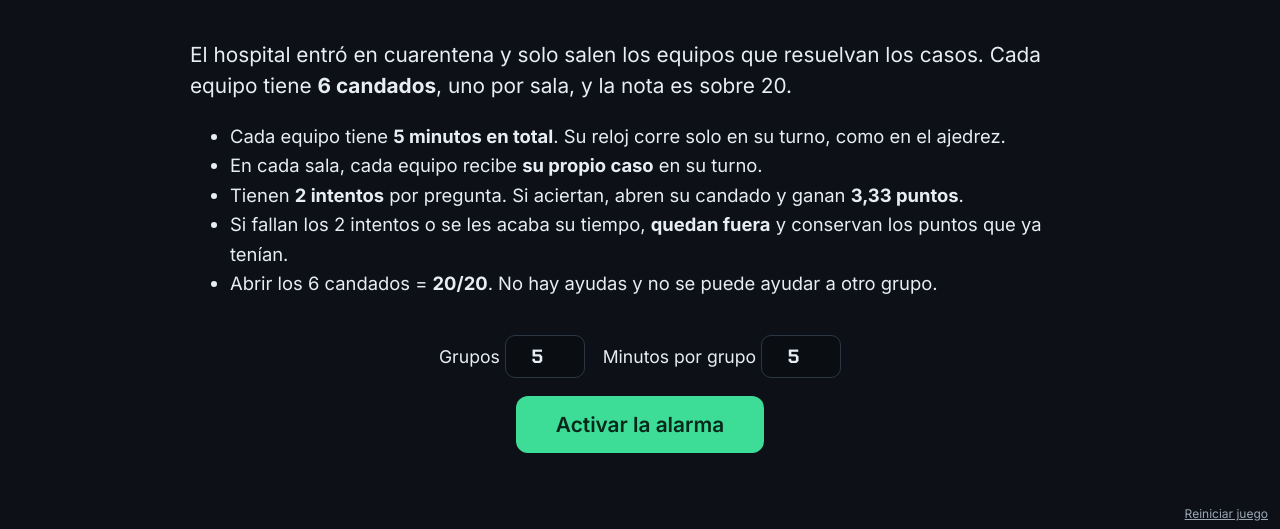
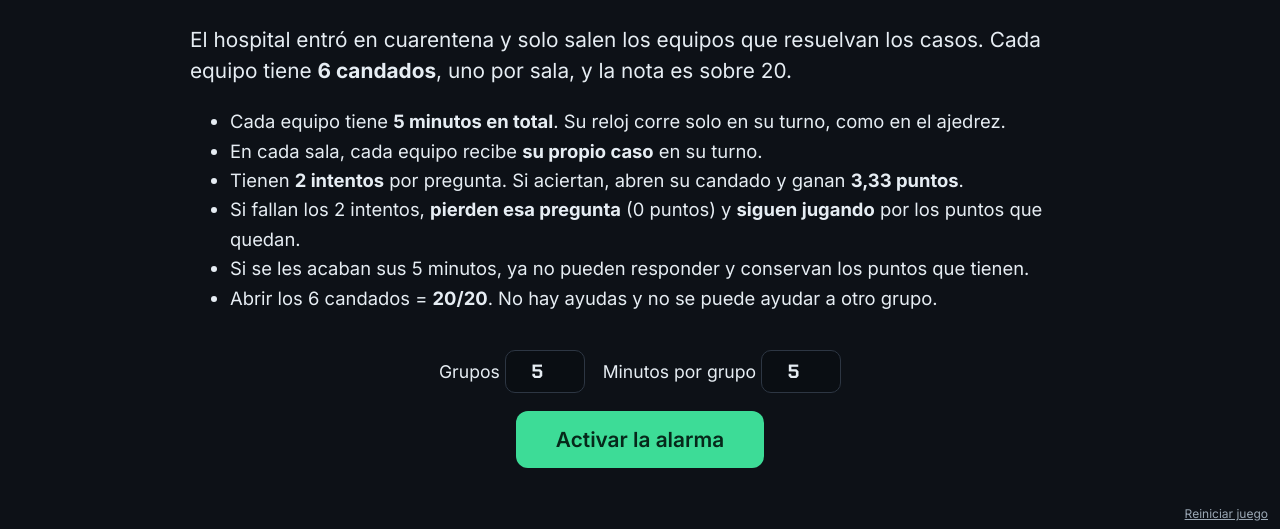
Before and after one commit to chevive/escape-corticoides, a plain HTML site: page medicina10.html in a window 1280 px wide. Shown: the part 271-800 px from the top of the page. Drawn offline with Linux system fonts and the light colour scheme.

Commit message:
Medicina 10mo: preguntas intermedias; si falla, pierde solo la pregunta

```diff
--- a/medicina10.html
+++ b/medicina10.html
@@ -88,7 +88,8 @@
       <li>Cada equipo tiene <b>5 minutos en total</b>. Su reloj corre solo en su turno, como en el ajedrez.</li>
       <li>En cada sala, cada equipo recibe <b>su propio caso</b> en su turno.</li>
       <li>Tienen <b>2 intentos</b> por pregunta. Si aciertan, abren su candado y ganan <b>3,33 puntos</b>.</li>
-      <li>Si fallan los 2 intentos o se les acaba su tiempo, <b>quedan fuera</b> y conservan los puntos que ya tenían.</li>
+      <li>Si fallan los 2 intentos, <b>pierden esa pregunta</b> (0 puntos) y <b>siguen jugando</b> por los puntos que quedan.</li>
+      <li>Si se les acaban sus 5 minutos, ya no pueden responder y conservan los puntos que tienen.</li>
       <li>Abrir los 6 candados = <b>20/20</b>. No hay ayudas y no se puede ayudar a otro grupo.</li>
     </ul>
   </div>
@@ -126,7 +127,7 @@
       <button class="btn ghost hidden" id="bPause">Pausar</button>
       <button class="btn hidden" id="bNext">Siguiente turno</button>
     </div>
-    <div class="muted" style="font-size:.85rem;text-align:center">El docente toca la opción que dice el grupo.<br>Teclas: A–D responder · Espacio pausar · Enter seguir<br>2 intentos por pregunta · reloj por grupo · sin ayudas</div>
+    <div class="muted" style="font-size:.85rem;text-align:center">El docente toca la opción que dice el grupo.<br>Teclas: A–D responder · Espacio pausar · Enter seguir<br>2 intentos por pregunta · si falla, pierde solo esa pregunta · sin ayudas</div>
   </div>
 </section>
 
@@ -157,43 +158,43 @@
   // La primera opción de cada pregunta es la correcta; se mezclan al mostrarlas.
   const SALAS = [
     { t:'El eje y el diagnóstico', q:[
-      ['Mujer de 34 años con hiperpigmentación, PA 80/50, Na 128 y K 5,9 mEq/L. ¿Qué hallazgo apoya una insuficiencia suprarrenal primaria y no secundaria?', ['ACTH alta con cortisol bajo','ACTH baja con cortisol bajo','Cortisol alto con ACTH suprimida','Renina baja con aldosterona alta'], 'En la primaria falla la glándula: el cortisol bajo dispara la ACTH (hiperpigmentación) y falta aldosterona (hiperpotasemia).'],
-      ['Paciente con obesidad central, estrías violáceas e hipertensión. ¿Qué prueba de tamizaje para síndrome de Cushing es adecuada?', ['Supresión nocturna con 1 mg de dexametasona','Estimulación con 250 µg de cosintropina','Cortisol plasmático aleatorio a mediodía','Supresión con 8 mg de prednisona por la noche'], 'Con un eje normal, la dexametasona frena la ACTH y el cortisol de la mañana baja; en el Cushing no baja.'],
-      ['Varón de 60 años con prednisona 20 mg/día desde hace 6 meses la suspende de golpe. ¿Qué perfil hormonal esperan?', ['Cortisol y ACTH bajos, aldosterona conservada','Cortisol bajo y ACTH muy alta con hiperpotasemia','Cortisol y aldosterona bajos con renina suprimida','Cortisol normal: la prednisona no frena el eje'], 'Es una insuficiencia secundaria (terciaria): falta ACTH, pero la aldosterona depende del sistema renina-angiotensina y se conserva.'],
-      ['¿Por qué la insuficiencia suprarrenal por glucocorticoides exógenos no suele requerir fludrocortisona?', ['La aldosterona depende sobre todo de renina-angiotensina','La prednisona tiene más efecto mineralocorticoide que la aldosterona','La zona glomerulosa se atrofia y deja de responder a todo','La fludrocortisona está contraindicada si falta la ACTH'], 'La ACTH regula poco la zona glomerulosa: sin ACTH sigue habiendo aldosterona.'],
-      ['En la prueba de estimulación con cosintropina (ACTH sintética), ¿qué resultado confirma insuficiencia suprarrenal?', ['Cortisol pico bajo tras la estimulación','Cortisol que baja tras dar dexametasona','ACTH alta que se normaliza a los 60 minutos','Cortisol basal alto que no cambia con la prueba'], 'La suprarrenal no responde: el cortisol no supera el punto de corte del laboratorio (habitualmente unos 18 µg/dL).'] ]},
+      ['¿Qué hormona de la hipófisis regula la secreción de cortisol?', ['ACTH','Prolactina','Somatotropina','Tirotropina (TSH)'], 'Eje: CRH (hipotálamo) → ACTH (hipófisis) → cortisol (suprarrenal).'],
+      ['¿A qué hora suele estar más alto el cortisol en la sangre?', ['Al despertar, temprano en la mañana','A medianoche, durante el sueño profundo','A media tarde, después del almuerzo','Al anochecer, antes de dormir'], 'Ritmo circadiano: pico al despertar y mínimo cerca de la medianoche.'],
+      ['Paciente con hiperpigmentación, hipotensión e hiperpotasemia. ¿Qué diagnóstico sugiere?', ['Insuficiencia suprarrenal primaria','Insuficiencia suprarrenal secundaria','Síndrome de Cushing por exceso de ACTH','Hiperaldosteronismo primario'], 'En la primaria (Addison) la ACTH alta pigmenta la piel y la falta de aldosterona sube el potasio.'],
+      ['¿Qué prueba se usa como tamizaje del síndrome de Cushing?', ['Supresión con dexametasona 1 mg','Estimulación con cosintropina IV','Renina y aldosterona plasmáticas','Prueba de tolerancia oral a la glucosa'], 'Con un eje normal, 1 mg de dexametasona en la noche baja el cortisol de la mañana; en el Cushing no baja.'],
+      ['¿Qué prueba confirma una insuficiencia suprarrenal?', ['Estimulación con cosintropina','Supresión con dexametasona','Cortisol urinario libre de 24 horas','Hemoglobina glicosilada'], 'Si el cortisol no sube tras la ACTH sintética (cosintropina), la suprarrenal no responde.'] ]},
     { t:'Elegir el glucocorticoide', q:[
-      ['Embarazada de 28 semanas con crisis asmática que necesita glucocorticoide oral. ¿Cuál limita más la exposición fetal?', ['Prednisolona','Dexametasona','Betametasona','Fludrocortisona'], 'La 11β-HSD2 de la placenta inactiva buena parte de la prednisolona; dexametasona y betametasona la atraviesan (por eso maduran el pulmón fetal).'],
-      ['Embarazada de 30 semanas con amenaza de parto prematuro. ¿Qué esquema acelera la maduración pulmonar fetal?', ['Betametasona 12 mg IM, dos dosis cada 24 h','Prednisona 40 mg VO al día por cinco días','Hidrocortisona 100 mg IV cada 8 h por 2 días','Metilprednisolona 1 g IV en una sola dosis'], 'Betametasona 12 mg IM cada 24 h (2 dosis) o dexametasona 6 mg IM cada 12 h (4 dosis), entre las 24 y 34 semanas.'],
-      ['Paciente con cirrosis descompensada que necesita un glucocorticoide oral. ¿Cuál conviene?', ['Prednisolona, porque ya es la forma activa','Prednisona, porque tiene vida media más larga','Cortisona, porque tiene menor efecto mineralocorticoide','Fludrocortisona, porque no altera la glucemia'], 'La prednisona y la cortisona necesitan la 11β-HSD1 hepática para activarse; la prednisolona ya es activa.'],
-      ['Mujer con enfermedad de Addison recién diagnosticada, estable. ¿Cuál es el esquema de mantenimiento?', ['Hidrocortisona en 2–3 tomas más fludrocortisona','Dexametasona en dosis única nocturna, sin mineralocorticoide','Prednisona en días alternos más espironolactona','Metilprednisolona IM mensual más suplemento de sal'], 'Reemplazo fisiológico: hidrocortisona 15–25 mg/día (la mayor parte en la mañana) y fludrocortisona 0,05–0,2 mg/día.'],
-      ['Paciente con edema cerebral vasogénico por metástasis. ¿Qué glucocorticoide se prefiere y por qué?', ['Dexametasona: potente y sin efecto mineralocorticoide','Hidrocortisona: atraviesa mejor la barrera hematoencefálica','Fludrocortisona: saca el sodio del espacio intersticial','Prednisona oral: vida media más corta y más segura'], 'La dexametasona tiene alta potencia antiinflamatoria, acción larga y casi nula retención de sodio y agua.'] ]},
+      ['¿Cuál tiene el mayor efecto mineralocorticoide?', ['Fludrocortisona','Dexametasona','Betametasona','Metilprednisolona'], 'Por eso se usa para reemplazar la aldosterona en la enfermedad de Addison.'],
+      ['¿Cuál es de acción prolongada (36 a 72 horas)?', ['Dexametasona','Hidrocortisona','Prednisona','Metilprednisolona'], 'Corta: hidrocortisona; intermedia: prednisona y metilprednisolona; prolongada: dexametasona y betametasona.'],
+      ['¿Qué glucocorticoide se usa para madurar el pulmón fetal en la amenaza de parto prematuro?', ['Betametasona','Prednisona','Hidrocortisona','Fludrocortisona'], 'Betametasona (o dexametasona) IM: atraviesan la placenta y aceleran la producción de surfactante.'],
+      ['Paciente con cirrosis que necesita un glucocorticoide oral. ¿Cuál conviene?', ['Prednisolona','Prednisona','Cortisona','Fludrocortisona'], 'La prednisona necesita activarse en el hígado; la prednisolona ya es la forma activa.'],
+      ['¿Qué combinación se usa como mantenimiento en la enfermedad de Addison?', ['Hidrocortisona + fludrocortisona','Dexametasona + espironolactona','Prednisona + furosemida','Metilprednisolona sola en pulsos mensuales'], 'Falta cortisol y aldosterona: hidrocortisona en 2–3 tomas y fludrocortisona una vez al día.'] ]},
     { t:'La balanza', q:[
-      ['Paciente con prednisona 30 mg/día VO que queda en NPO. ¿Qué dosis IV de metilprednisolona es equivalente?', ['24 mg al día','30 mg al día','37,5 mg al día','18 mg al día'], '5 mg de prednisona = 4 mg de metilprednisolona: 30 × 4 ÷ 5 = 24 mg.'],
-      ['¿A cuántos mg de dexametasona equivalen 40 mg de prednisona?', ['6 mg','4 mg','8 mg','10 mg'], '5 mg de prednisona = 0,75 mg de dexametasona: 40 ÷ 5 × 0,75 = 6 mg.'],
-      ['¿A cuántos mg de hidrocortisona equivalen 7,5 mg de prednisona?', ['30 mg','15 mg','37,5 mg','60 mg'], '5 mg de prednisona = 20 mg de hidrocortisona: 7,5 × 4 = 30 mg.'],
-      ['Paciente con dexametasona 4 mg/día. ¿Cuánta prednisona es equivalente?', ['Unos 27 mg','Unos 13 mg','Unos 40 mg','Unos 100 mg'], '0,75 mg de dexametasona = 5 mg de prednisona: 4 ÷ 0,75 × 5 ≈ 26,7 mg.'],
-      ['¿Qué dosis diaria de prednisona se acerca a la producción fisiológica de cortisol de un adulto?', ['Unos 5 mg','Unos 20 mg','Unos 40 mg','Unos 0,5 mg'], 'El adulto produce unos 10–20 mg/día de cortisol, que equivalen a unos 2,5–5 mg de prednisona; más que eso es suprafisiológico.'] ]},
+      ['¿Cuántos mg de prednisona equivalen a 20 mg de hidrocortisona?', ['5 mg','10 mg','20 mg','2,5 mg'], 'La prednisona es 4 veces más potente: 20 ÷ 4 = 5 mg.'],
+      ['¿Cuántos mg de dexametasona equivalen a 5 mg de prednisona?', ['0,75 mg','5 mg','1,5 mg','0,075 mg'], '0,75 mg de dexametasona = 5 mg de prednisona = 20 mg de hidrocortisona.'],
+      ['Paciente con prednisona 20 mg/día. ¿Cuánta metilprednisolona IV es equivalente?', ['16 mg','20 mg','25 mg','12,5 mg'], '5 mg de prednisona = 4 mg de metilprednisolona: 20 × 4 ÷ 5 = 16 mg.'],
+      ['Paciente con prednisona 40 mg/día. ¿Cuánta hidrocortisona es equivalente?', ['160 mg','80 mg','40 mg','1600 mg'], '5 mg de prednisona = 20 mg de hidrocortisona: 40 × 4 = 160 mg.'],
+      ['Paciente con prednisona 10 mg/día. ¿Cuánta dexametasona es equivalente?', ['1,5 mg','10 mg','0,75 mg','3 mg'], '10 mg de prednisona son 2 veces 5 mg: 2 × 0,75 = 1,5 mg de dexametasona.'] ]},
     { t:'Urgencias', q:[
-      ['Mujer con enfermedad de Addison, vómitos, PA 70/40 y Na 124 mEq/L. ¿Cuál es la primera medida farmacológica?', ['Hidrocortisona 100 mg IV en bolo y SSN 0,9 %','Fludrocortisona 0,1 mg VO y dextrosa al 5 %','Dexametasona 0,5 mg VO y restricción de líquidos','Prednisona 60 mg VO y furosemida 20 mg IV'], 'Crisis suprarrenal: hidrocortisona 100 mg IV de inmediato (luego 200 mg/24 h) y cristaloides; a esa dosis cubre también el efecto mineralocorticoide.'],
-      ['Shock séptico que sigue necesitando noradrenalina en dosis crecientes pese a volumen adecuado. ¿Qué glucocorticoide se indica?', ['Hidrocortisona 200 mg/día IV','Dexametasona 0,5 mg/día VO','Metilprednisolona 1 g/día IV','Prednisona 5 mg/día por sonda'], 'Shock séptico con vasopresores: hidrocortisona 200 mg/día (50 mg cada 6 h o en infusión); los pulsos de 1 g no mejoran la evolución.'],
-      ['Paciente hospitalizado con COVID-19 que necesita oxígeno. ¿Qué esquema de glucocorticoide se usa?', ['Dexametasona 6 mg al día hasta por 10 días','Dexametasona 6 mg solo si no requiere oxígeno','Metilprednisolona 1 g al día por tres días','Hidrocortisona 20 mg por la mañana por 10 días'], 'En RECOVERY, dexametasona 6 mg/día bajó la mortalidad en pacientes con oxígeno o ventilación; sin oxígeno no hubo beneficio.'],
-      ['Traumatismo craneoencefálico grave con edema cerebral. ¿Qué se recomienda sobre los glucocorticoides?', ['No usarlos: aumentan la mortalidad','Dexametasona 10 mg IV y luego 4 mg cada 6 h','Metilprednisolona en bolo en las primeras 8 h','Hidrocortisona 100 mg IV cada 8 h por 5 días'], 'El ensayo CRASH mostró más mortalidad con metilprednisolona en el TCE; la dexametasona sirve en el edema de los tumores, no en el TCE.'],
-      ['Adulto con meningitis bacteriana probable por neumococo. ¿Cuándo se da la dexametasona?', ['Con la primera dosis del antibiótico','Solo si el cultivo confirma Listeria','A las 48 h de iniciado el antibiótico','Solo si hay shock séptico refractario'], 'Dexametasona 10 mg IV cada 6 h por 4 días, antes o junto con el antibiótico: reduce secuelas y mortalidad en la meningitis neumocócica.'] ]},
+      ['Crisis suprarrenal con hipotensión y vómitos. ¿Qué se administra primero?', ['Hidrocortisona IV y SSN 0,9 %','Fludrocortisona oral y líquidos orales','Dexametasona oral y dieta con sal','Prednisona oral en dosis alta'], 'Hidrocortisona 100 mg IV de inmediato y suero salino; con vómitos la vía oral no sirve.'],
+      ['Shock séptico que no responde a líquidos y necesita vasopresores. ¿Qué glucocorticoide se usa?', ['Hidrocortisona IV','Dexametasona oral','Fludrocortisona oral','Prednisona oral'], 'Hidrocortisona 200 mg/día IV en el shock séptico que requiere vasopresores.'],
+      ['Paciente con COVID-19 que necesita oxígeno. ¿Qué glucocorticoide demostró bajar la mortalidad?', ['Dexametasona 6 mg al día','Hidrocortisona 20 mg al día','Prednisona 5 mg al día','Budesonida inhalada a demanda'], 'En el ensayo RECOVERY, dexametasona 6 mg/día hasta 10 días bajó la mortalidad en pacientes con oxígeno.'],
+      ['Meningitis bacteriana en un adulto. ¿Cuándo se da la dexametasona?', ['Junto con el primer antibiótico','Al terminar los 10 días de antibiótico','Solo si aparecen convulsiones','Una semana después del alta'], 'Se da antes o junto con la primera dosis de antibiótico: reduce secuelas, sobre todo en la meningitis por neumococo.'],
+      ['Edema cerebral alrededor de un tumor. ¿Qué glucocorticoide se prefiere?', ['Dexametasona','Fludrocortisona','Hidrocortisona','Cortisona'], 'Dexametasona: muy potente, de acción larga y sin retención de sodio y agua.'] ]},
     { t:'El precio', q:[
-      ['Mujer de 65 años que tomará prednisona 10 mg/día por 6 meses por polimialgia reumática. ¿Qué medida protege su hueso?', ['Calcio, vitamina D y evaluar un bisfosfonato','Suspender el calcio porque aumenta la calcinosis','Solo vigilancia con densitometría en 5 años','Dar fludrocortisona para frenar la resorción'], 'Con 2,5 mg/día o más por 3 meses o más: calcio, vitamina D y valorar bisfosfonato según el riesgo de fractura.'],
-      ['Paciente con prednisona 7,5 mg cada mañana: glucemia normal en ayunas pero 260 mg/dL a las 17:00. ¿Qué ajuste es mejor?', ['NPH matutina junto con la prednisona','Glargina nocturna en dosis altas','Gliclazida antes de dormir para la madrugada','Suspender la prednisona sin disminución'], 'La prednisona de la mañana da hiperglucemia de la tarde; la NPH matutina coincide con su pico (la glargina nocturna arriesga hipoglucemia de madrugada).'],
-      ['Paciente con prednisona 30 mg/día por 2 meses: le cuesta levantarse de la silla, sin dolor y con CK normal. ¿Qué sospechan?', ['Miopatía por glucocorticoides','Polimiositis por actividad de la enfermedad','Rabdomiólisis por estatinas','Neuropatía periférica por la prednisona'], 'Debilidad proximal indolora con CK normal: miopatía esteroidea por catabolismo proteico; en la polimiositis la CK suele estar alta.'],
-      ['Paciente que recibirá prednisona de 20 mg/día o más por más de un mes junto con otro inmunosupresor. ¿Qué profilaxis se considera?', ['TMP-SMX contra Pneumocystis jirovecii','Fluconazol diario contra candidiasis invasiva','Aciclovir diario contra citomegalovirus','Isoniazida a todos sin hacer pruebas'], 'Ese nivel de inmunosupresión aumenta el riesgo de neumonía por Pneumocystis; la profilaxis es trimetoprim-sulfametoxazol.'],
-      ['Antes de iniciar prednisona 40 mg/día por varios meses, ¿qué infección latente se debe buscar?', ['Tuberculosis latente (PPD o IGRA)','Toxoplasmosis con IgG anti-toxoplasma','Hepatitis A con IgM anti-VHA','Influenza con hisopado nasal'], 'Los glucocorticoides reactivan la tuberculosis latente; también se tamiza hepatitis B y, en zonas endémicas, Strongyloides.'] ]},
+      ['¿Cuál es un efecto adverso del uso prolongado de glucocorticoides?', ['Osteoporosis','Hipoglucemia','Hiperpotasemia','Aumento de la masa muscular'], 'Frenan la formación de hueso y aumentan su resorción; suben la glucosa y bajan el potasio.'],
+      ['¿Qué pasa con la glucemia al iniciar prednisona en un paciente diabético?', ['Tiende a subir','Tiende a bajar','No cambia','Baja solo en ayunas'], 'Aumentan la gluconeogénesis y la resistencia a la insulina: hay que vigilar y ajustar el tratamiento.'],
+      ['Paciente con prednisona prolongada que tiene debilidad al subir escaleras. ¿Qué sospechan?', ['Miopatía esteroidea','Hipotiroidismo','Neuropatía periférica','Accidente cerebrovascular'], 'El catabolismo proteico debilita los músculos proximales (cadera y hombros).'],
+      ['¿Qué infección latente se debe descartar antes de un tratamiento prolongado con prednisona?', ['Tuberculosis','Toxoplasmosis','Hepatitis A','Influenza estacional'], 'Los glucocorticoides pueden reactivar una tuberculosis latente: PPD o IGRA antes de empezar.'],
+      ['¿Qué medida protege el hueso de un paciente que tomará prednisona por varios meses?', ['Calcio y vitamina D','Restringir el calcio','Dar fludrocortisona','Suspender la actividad física'], 'Calcio y vitamina D para todos, y valorar un bisfosfonato según el riesgo de fractura.'] ]},
     { t:'Retiro, estrés e interacciones', q:[
-      ['Paciente con prednisona 5 mg/día desde hace un año va a una colecistectomía programada. ¿Qué cobertura se recomienda?', ['Hidrocortisona IV perioperatoria por 24 h','Suspender la prednisona 3 días antes de operar','Duplicar la prednisona por 2 semanas después','Solo fludrocortisona IV durante la anestesia'], 'Cirugía con estrés moderado en un eje posiblemente suprimido: hidrocortisona IV en la inducción y en las primeras 24 h, luego volver a su dosis.'],
-      ['Paciente con Addison estable con hidrocortisona 20 mg/día tiene gripe con fiebre de 38,8 °C, sin vómitos. ¿Qué le indican?', ['Duplicar la dosis mientras dure la fiebre','Mantener la dosis y añadir solo paracetamol','Suspender la fludrocortisona hasta que mejore','Cambiar a dexametasona 0,5 mg en una toma'], 'Reglas de los días de enfermedad: con fiebre se duplica (o triplica) la hidrocortisona; con vómitos, vía parenteral y acudir a urgencias.'],
-      ['Paciente que recibió prednisona 40 mg/día por 10 días por una exacerbación de asma. ¿Qué se hace al terminar?', ['Puede suspenderse sin disminución gradual','Bajar 5 mg por semana durante dos meses','Hacer prueba de cosintropina antes de suspender','Pasar a hidrocortisona de por vida'], 'Los cursos de menos de unas 3 semanas rara vez suprimen el eje de forma relevante; se suspenden sin pauta descendente.'],
-      ['Paciente con Addison que empieza rifampicina por tuberculosis. ¿Qué ajuste se hace?', ['Aumentar la hidrocortisona por inducción del CYP3A4','Reducir la hidrocortisona porque la rifampicina la potencia','Suspender la fludrocortisona por riesgo de hipopotasemia','No hay interacción relevante entre ambos'], 'La rifampicina induce el CYP3A4 y acelera el metabolismo del cortisol: hay que subir la dosis para no caer en crisis.'],
-      ['Paciente con VIH que recibe ritonavir y usa un corticoide inhalado; aparecen cara de luna llena y estrías. ¿Cuál es la explicación?', ['El ritonavir inhibe el CYP3A4 y sube el corticoide','El inhalador libera más fármaco por un defecto técnico','El ritonavir estimula la secreción de ACTH hipofisaria','Es un efecto propio del VIH sin relación con fármacos'], 'Al inhibir el CYP3A4 se acumula el corticoide inhalado (fluticasona, budesonida): Cushing iatrógeno y supresión del eje.'] ]}
+      ['Paciente con prednisona 20 mg/día desde hace 6 meses. ¿Cómo se suspende?', ['Bajando la dosis en forma gradual','De golpe, el mismo día','Cambiando de inmediato a fludrocortisona','Duplicando la dosis una semana antes'], 'Tras meses de tratamiento el eje está suprimido: el retiro gradual le da tiempo de recuperarse.'],
+      ['¿Por qué no se suspende de golpe la prednisona tras meses de uso?', ['Riesgo de insuficiencia suprarrenal aguda','Produce hipercortisolismo de rebote','Causa hipoglucemia grave inmediata','Provoca hiperpotasemia por exceso de aldosterona'], 'La suprarrenal está atrofiada por falta de ACTH y no puede producir cortisol de inmediato.'],
+      ['Paciente con Addison que tiene fiebre de 39 °C. ¿Qué se hace con la hidrocortisona?', ['Duplicar la dosis','Suspenderla','Mantener igual','Cambiarla por dexametasona'], 'Regla de los días de enfermedad: con fiebre se duplica (o triplica) la dosis mientras dure.'],
+      ['Paciente con prednisona crónica que va a una cirugía mayor. ¿Qué necesita?', ['Hidrocortisona en dosis de estrés','Suspender la prednisona 3 días antes de operar','Solo fludrocortisona','Ningún cambio en la dosis'], 'Su eje no responde al estrés de la cirugía: se cubre con hidrocortisona IV.'],
+      ['Paciente con Addison que empieza rifampicina. ¿Qué pasa con la hidrocortisona?', ['Se metaboliza más rápido: hay que subirla','Se acumula: hay que bajarla','No hay interacción','Se inactiva en el intestino: pasar a la vía IV'], 'La rifampicina induce el CYP3A4 y acelera el metabolismo del cortisol: se sube la dosis.'] ]}
   ];
-  const PIN='1711', KEY='escape-corti-med10-v1', TRIES=2;
+  const PIN='1711', KEY='escape-corti-med10-v3', TRIES=2;
   const L=['A','B','C','D'];
   const $=id=>document.getElementById(id);
   const mmss=s=>{s=Math.max(0,Math.round(s));const m=Math.floor(s/60),x=s%60;return (m<10?'0':'')+m+':'+(x<10?'0':'')+x;};
@@ -237,7 +238,7 @@
       const locks=st.res[g].map(r=>r===null?'🔒':(r.ok?'🔓':'❌')).join('');
       const d=document.createElement('div'); d.className='tile'+(g===c?' now':'');
       if(st.out[g]) d.style.opacity='.55';
-      d.innerHTML='<div class="g">G'+(g+1)+'</div><div class="locks">'+locks+'</div><div class="tt">'+fmtN(nota(g))+' / 20</div><div class="an">'+(st.out[g]?'<span style="color:var(--bad);font-weight:700">FUERA</span>':'⏱ <span data-bank="'+g+'">'+mmss(Math.max(0,bankNow(g)))+'</span>')+'</div>';
+      d.innerHTML='<div class="g">G'+(g+1)+'</div><div class="locks">'+locks+'</div><div class="tt">'+fmtN(nota(g))+' / 20</div><div class="an">'+(st.out[g]?'<span style="color:var(--bad);font-weight:700">SIN TIEMPO</span>':'⏱ <span data-bank="'+g+'">'+mmss(Math.max(0,bankNow(g)))+'</span>')+'</div>';
       b.appendChild(d);
     }
   }
@@ -279,7 +280,7 @@
       if(st.phase==='result'){
         $('expl').className='expl'+(r&&r.ok?'':' bad');
         const msg = r&&r.ok ? '<b>🔓 Candado abierto</b> (+'+fmtN(PTS)+' puntos, en '+mmss(r.t)+'). '
-                  : (st.why==='time' ? '<b>⏱ Se acabó el tiempo de G'+(g+1)+': queda fuera.</b> ' : '<b>❌ Dos intentos fallidos: G'+(g+1)+' queda fuera.</b> ');
+                  : (st.why==='time' ? '<b>⏱ Se acabó el tiempo de G'+(g+1)+': ya no puede responder.</b> ' : '<b>❌ Dos intentos fallidos: se pierde esta pregunta. G'+(g+1)+' sigue en juego.</b> ');
         $('expl').innerHTML=msg+Q[2];
       } else if(showExpl){
         $('expl').className='expl bad';
@@ -298,14 +299,14 @@
     $('bNextSala').classList.toggle('hidden',fin);
     const rows=[...Array(st.nG).keys()].map(g=>({g,n:nota(g),ok:groupOk(g),t:groupTime(g),left:Math.max(0,st.bank[g]),out:st.out[g]})).sort((a,b)=>b.n-a.n||a.t-b.t);
     let h='<tr><th>Puesto</th><th>Equipo</th><th>Candados</th><th>Nota / 20</th><th>Tiempo usado</th><th>Le queda</th><th>Estado</th></tr>';
-    rows.forEach((r,i)=>{const c=i===0?'pod1':i===1?'pod2':i===2?'pod3':'';h+='<tr class="'+c+'"><td class="n">'+(i+1)+'.º</td><td class="disp">G'+(r.g+1)+'</td><td class="n">'+r.ok+' de '+SALAS.length+'</td><td class="n"><b>'+fmtN(r.n)+'</b></td><td class="n">'+mmss(r.t)+'</td><td class="n">'+mmss(r.left)+'</td><td>'+(r.out?'<span style="color:var(--bad)">Fuera</span>':(fin&&r.ok===SALAS.length?'<span style="color:var(--ok)">Escapó</span>':'En juego'))+'</td></tr>';});
+    rows.forEach((r,i)=>{const c=i===0?'pod1':i===1?'pod2':i===2?'pod3':'';h+='<tr class="'+c+'"><td class="n">'+(i+1)+'.º</td><td class="disp">G'+(r.g+1)+'</td><td class="n">'+r.ok+' de '+SALAS.length+'</td><td class="n"><b>'+fmtN(r.n)+'</b></td><td class="n">'+mmss(r.t)+'</td><td class="n">'+mmss(r.left)+'</td><td>'+(r.out?'<span style="color:var(--bad)">Sin tiempo</span>':(fin&&r.ok===SALAS.length?'<span style="color:var(--ok)">Escapó</span>':(fin?'Terminó':'En juego')))+'</td></tr>';});
     $('rankTbl').innerHTML=h;
   }
 
   function finishTurn(ok,why){
     const g=cur(); commit();
     st.res[g][st.sala]={ok, t: st.qStart - st.bank[g]};
-    if(!ok) st.out[g]=true;
+    if(!ok && why==='time') st.out[g]=true;
     st.why=why||''; st.phase='result'; save(); render();
   }
   function answer(oi){
```
